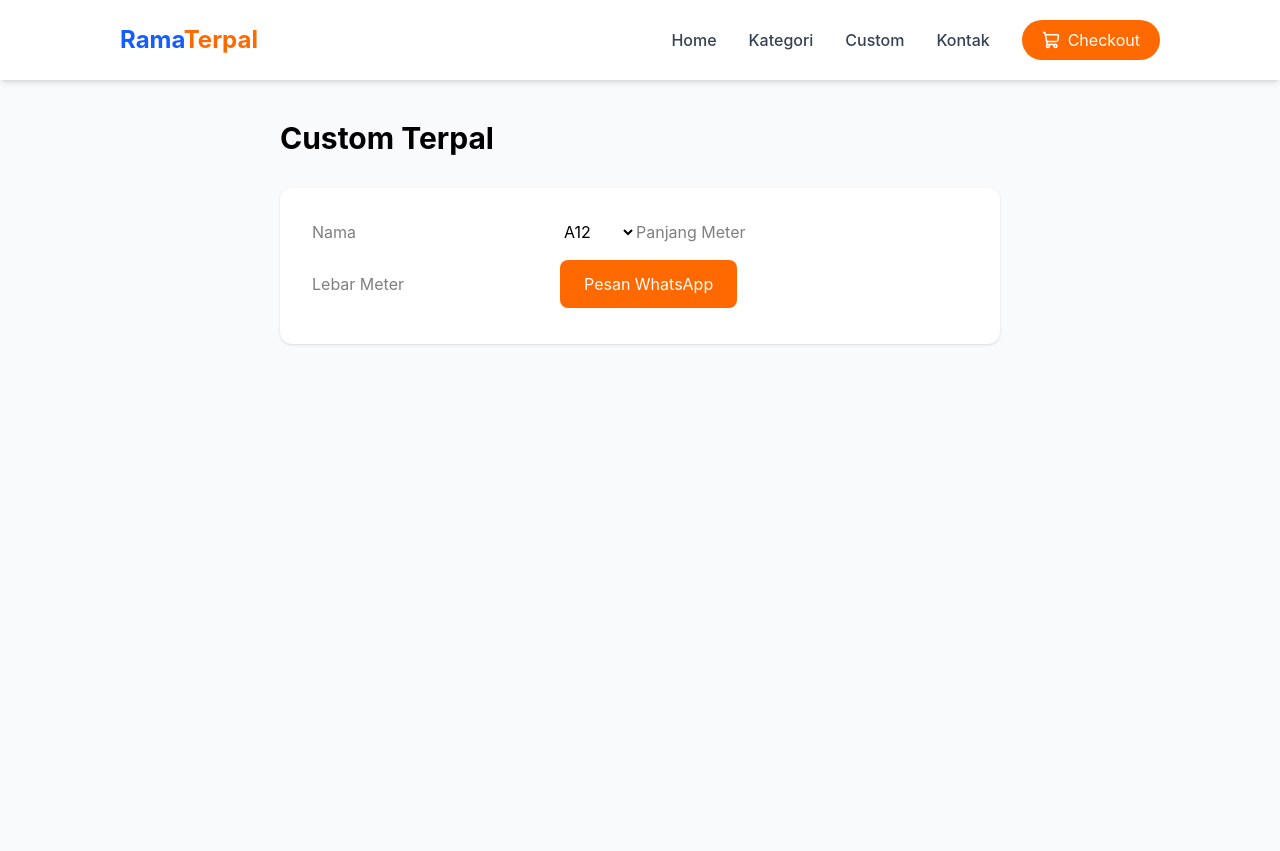
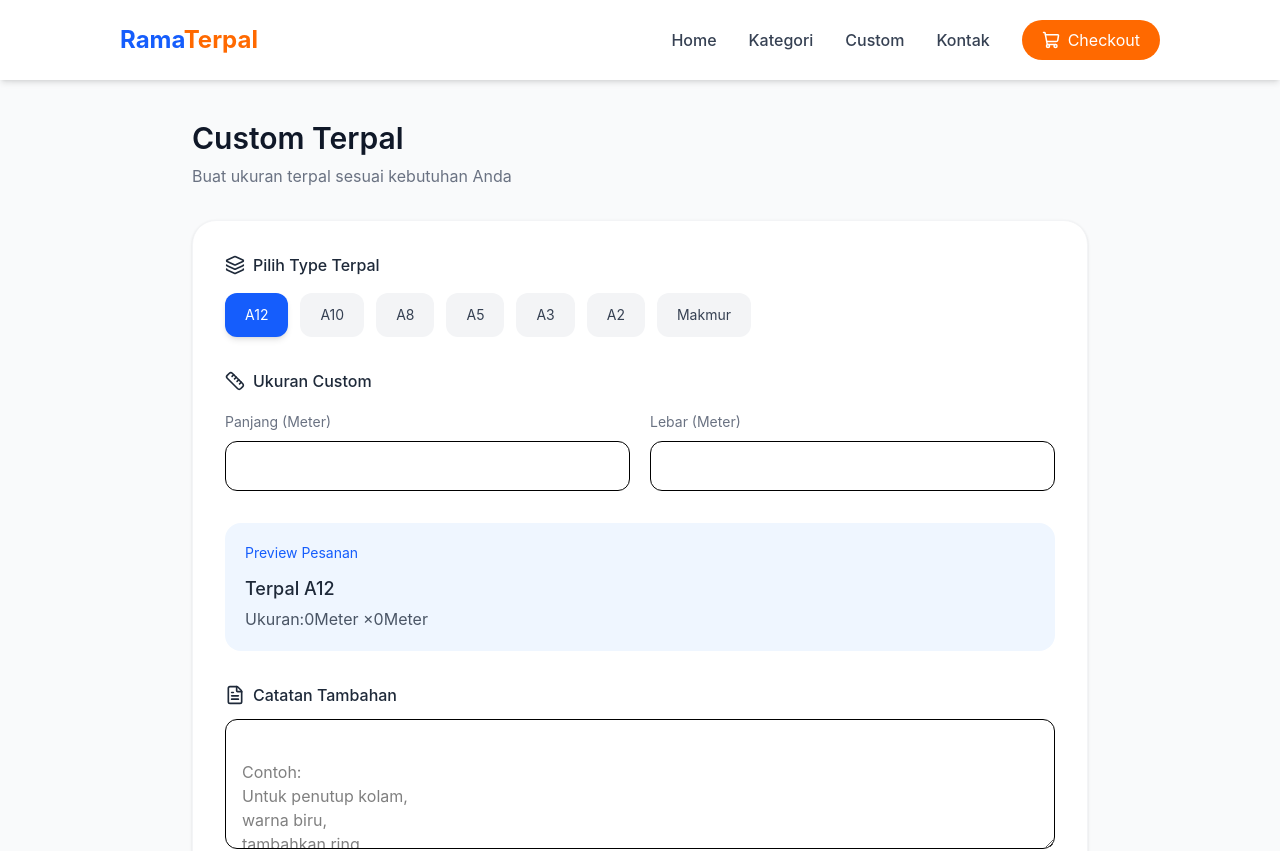
Before and after one commit to sajidan03/rama-terpal-frontend, a React (Vite) app: page /custom in a window 1280 px wide. Shown: the top 851 px of the page. Before the commit the page ends 800 px from the top, so only its background shows below. Built offline with nearby package versions, Linux system fonts and the light colour scheme.

Commit message:
perubahan custom

```diff
--- a/src/pages/user/CustomPage.tsx
+++ b/src/pages/user/CustomPage.tsx
@@ -1,160 +1,540 @@
+import { useState } from "react";
 import {
-useState
-} from "react";
+  Ruler,
+  Send,
+  Layers,
+  FileText
+} from "lucide-react";
+
+
+const types = [
+  "A12",
+  "A10",
+  "A8",
+  "A5",
+  "A3",
+  "A2",
+  "Makmur"
+];
 
 
 export default function CustomPage(){
 
 
-const [data,setData]=useState({
+const [type,setType]=useState("A12");
 
-nama:"",
-panjang:"",
-lebar:"",
-bahan:"A12"
+const [panjang,setPanjang]=useState("");
 
-});
+const [lebar,setLebar]=useState("");
+
+const [catatan,setCatatan]=useState("");
+
+
+
+const pesanWhatsapp = () => {
+
+
+const pesan = `
+Halo Rama Terpal,
+
+Saya ingin membuat pesanan terpal custom.
+
+Detail pesanan:
+
+Type : ${type}
+
+Ukuran :
+${panjang || "-"} Meter x ${lebar || "-"} Meter
+
+
+Catatan:
+${catatan || "-"}
+
+
+Mohon informasi harga dan ketersediaan.
+
+Terima kasih.
+`;
+
+
+
+window.open(
+
+`https://wa.me/6281234567890?text=${encodeURIComponent(pesan)}`,
+
+"_blank"
+
+);
+
+
+};
 
 
 
 return (
 
 <div
+className="
+min-h-screen
+bg-gray-50
+px-5
+py-10
+"
+>
+
+
+<div
+className="
+mx-auto
+max-w-4xl
+"
+>
+
+
+{/* HEADER */}
+
+<div>
+
+<h1
+className="
+text-3xl
+font-semibold
+text-gray-900
+"
+>
+Custom Terpal
+</h1>
+
+
+<p
+className="
+mt-2
+text-gray-500
+"
+>
+Buat ukuran terpal sesuai kebutuhan Anda
+</p>
+
+
+</div>
+
+
+
+
+
+
+<div
+className="
+mt-8
+rounded-3xl
+bg-white
+p-6
+shadow-sm
+border
+border-gray-100
+sm:p-8
+"
+>
+
+
+
+
+{/* TYPE */}
+
+
+<div>
+
+<div
+className="
+flex
+items-center
+gap-2
+text-gray-800
+font-medium
+"
+>
+
+<Layers size={20}/>
+
+Pilih Type Terpal
+
+</div>
+
+
+
+<div
+className="
+mt-4
+flex
+flex-wrap
+gap-3
+"
+>
+
+
+{
+types.map(item=>(
+
+
+<button
+
+key={item}
+
+onClick={()=>setType(item)}
+
+className={`
+rounded-xl
+px-5
+py-3
+text-sm
+transition
+
+${
+type===item
+?
+"bg-blue-600 text-white shadow-md"
+:
+"bg-gray-100 text-gray-700 hover:bg-gray-200"
+}
+
+`}
+
+>
+
+{item}
+
+</button>
+
+
+))
+
+}
+
+
+</div>
+
+
+</div>
+
+
+
+
+
+
+
+{/* UKURAN */}
+
+
+<div
+className="
+mt-8
+"
+>
+
+
+<div
+className="
+flex
+items-center
+gap-2
+font-medium
+text-gray-800
+"
+>
+
+<Ruler size={20}/>
+
+Ukuran Custom
+
+</div>
+
+
+
+<div
+className="
+mt-4
+grid
+gap-5
+sm:grid-cols-2
+"
+>
+
+
+<div>
+
+
+<label
+className="
+text-sm
+text-gray-500
+"
+>
+Panjang (Meter)
+</label>
+
+
+<input
+
+type="number"
+
+step="0.01"
+
+placeholder=""
+
+value={panjang}
+
+onChange={
+e=>setPanjang(e.target.value)
+}
 
 className="
-max-w-3xl
-mx-auto
-py-10
-px-6
+mt-2
+w-full
+rounded-xl
+border
+px-4
+py-3
+outline-none
+focus:ring-2
+focus:ring-blue-500
+"
+
+/>
+
+
+</div>
+
+
+
+
+<div>
+
+
+<label
+className="
+text-sm
+text-gray-500
+"
+>
+Lebar (Meter)
+</label>
+
+
+<input
+
+type="number"
+
+step="0.01"
+
+placeholder=""
+
+value={lebar}
+
+onChange={
+e=>setLebar(e.target.value)
+}
+
+className="
+mt-2
+w-full
+rounded-xl
+border
+px-4
+py-3
+outline-none
+focus:ring-2
+focus:ring-blue-500
+"
+
+/>
+
+
+</div>
+
+
+</div>
+
+
+</div>
+
+
+
+
+
+
+
+
+{/* PREVIEW */}
+
+
+<div
+className="
+mt-8
+rounded-2xl
+bg-blue-50
+p-5
+"
+>
+
+
+<p
+className="
+text-sm
+text-blue-600
+"
+>
+Preview Pesanan
+</p>
+
+
+<h3
+className="
+mt-3
+text-lg
+font-medium
+text-gray-800
+"
+>
+
+Terpal {type}
+
+</h3>
+
+
+<p
+className="
+mt-1
+text-gray-600
+"
+>
+
+Ukuran:
+
+{panjang || "0"}
+
+Meter ×
+
+{lebar || "0"}
+
+Meter
+
+</p>
+
+
+</div>
+
+
+
+
+
+
+
+
+{/* CATATAN */}
+
+
+<div
+className="
+mt-8
+"
+>
+
+
+<div
+className="
+flex
+items-center
+gap-2
+font-medium
+text-gray-800
+"
+>
+
+<FileText size={20}/>
+
+Catatan Tambahan
+
+</div>
+
+
+
+<textarea
+
+value={catatan}
+
+onChange={
+e=>setCatatan(e.target.value)
+}
+
+placeholder="
+Contoh:
+Untuk penutup kolam,
+warna biru,
+tambahkan ring,
+dll
+"
+
+rows={4}
+
+className="
+mt-3
+w-full
+rounded-xl
+border
+p-4
+outline-none
+focus:ring-2
+focus:ring-blue-500
+"
+
+/>
+
+
+</div>
+
+
+
+
+
+
+
+
+<button
+
+onClick={pesanWhatsapp}
+
+className="
+mt-8
+flex
+w-full
+items-center
+justify-center
+gap-3
+rounded-xl
+bg-orange-500
+py-4
+font-medium
+text-white
+transition
+hover:bg-orange-600
 "
 
 >
 
 
-<h1
-className="
-text-3xl
-font-bold
-mb-8
-"
->
+<Send size={20}/>
 
-Custom Terpal
+Pesan Custom via WhatsApp
 
-</h1>
-
-
-
-<div
-className="
-bg-white
-shadow
-rounded-xl
-p-8
-space-y-4
-"
->
-
-
-<input
-
-placeholder="Nama"
-
-className="input"
-
-onChange={
-e=>
-setData({
-...data,
-nama:e.target.value
-})
-}
-
-/>
-
-
-
-<select
-
-className="input"
-
-onChange={
-e=>
-setData({
-...data,
-bahan:e.target.value
-})
-}
-
->
-
-<option>A12</option>
-
-<option>PVC</option>
-
-<option>Kanvas</option>
-
-
-</select>
-
-
-
-
-<input
-
-placeholder="Panjang Meter"
-
-className="input"
-
-onChange={
-e=>
-setData({
-...data,
-panjang:e.target.value
-})
-}
-
-/>
-
-
-
-<input
-
-placeholder="Lebar Meter"
-
-className="input"
-
-onChange={
-e=>
-setData({
-...data,
-lebar:e.target.value
-})
-}
-
-/>
-
-
-
-<button
-
-className="
-bg-orange-500
-text-white
-px-6
-py-3
-rounded-lg
-"
-
->
-
-Pesan WhatsApp
 
 </button>
 
 
+
 </div>
 
+
+</div>
 
 
 </div>
```
